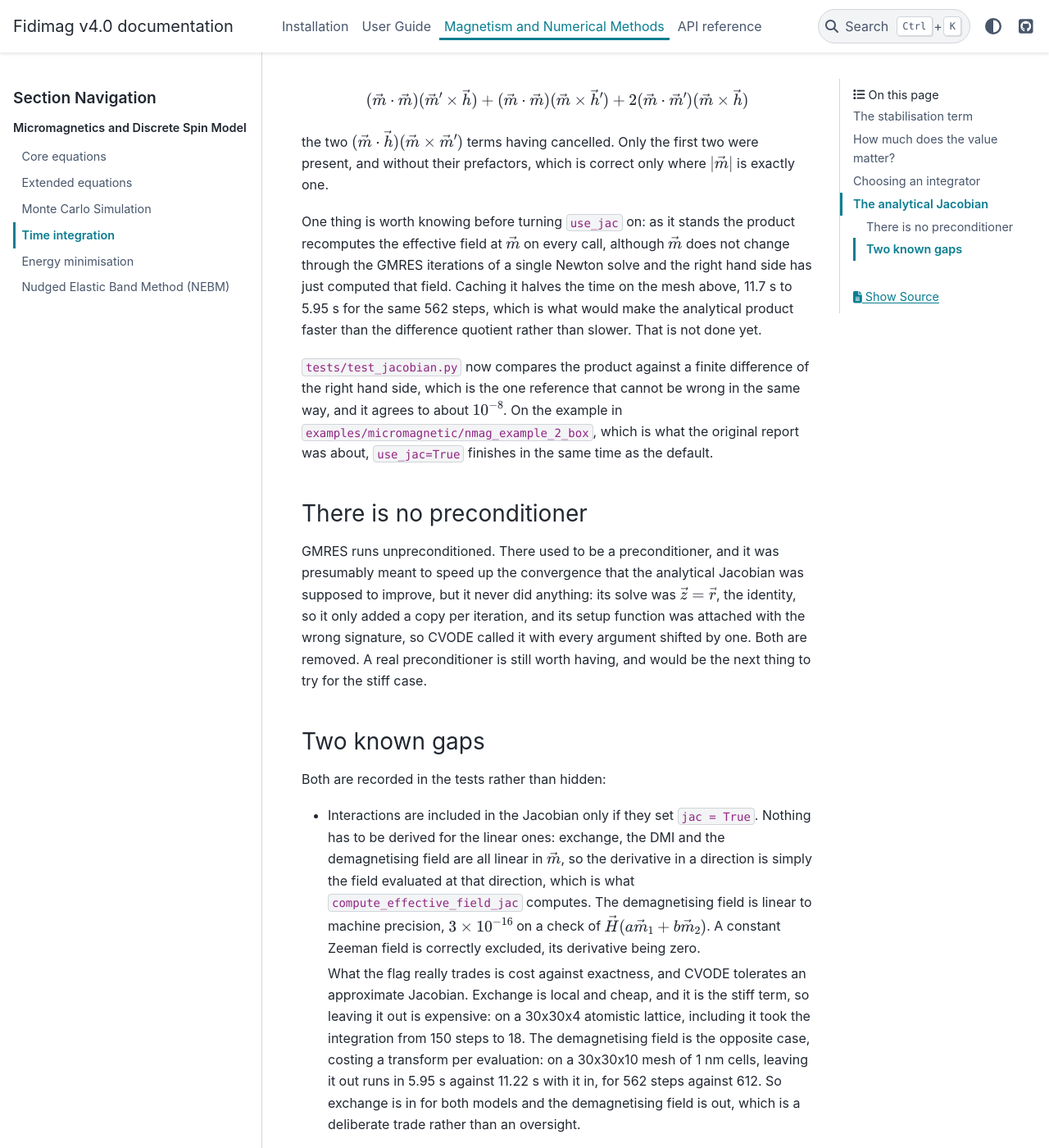
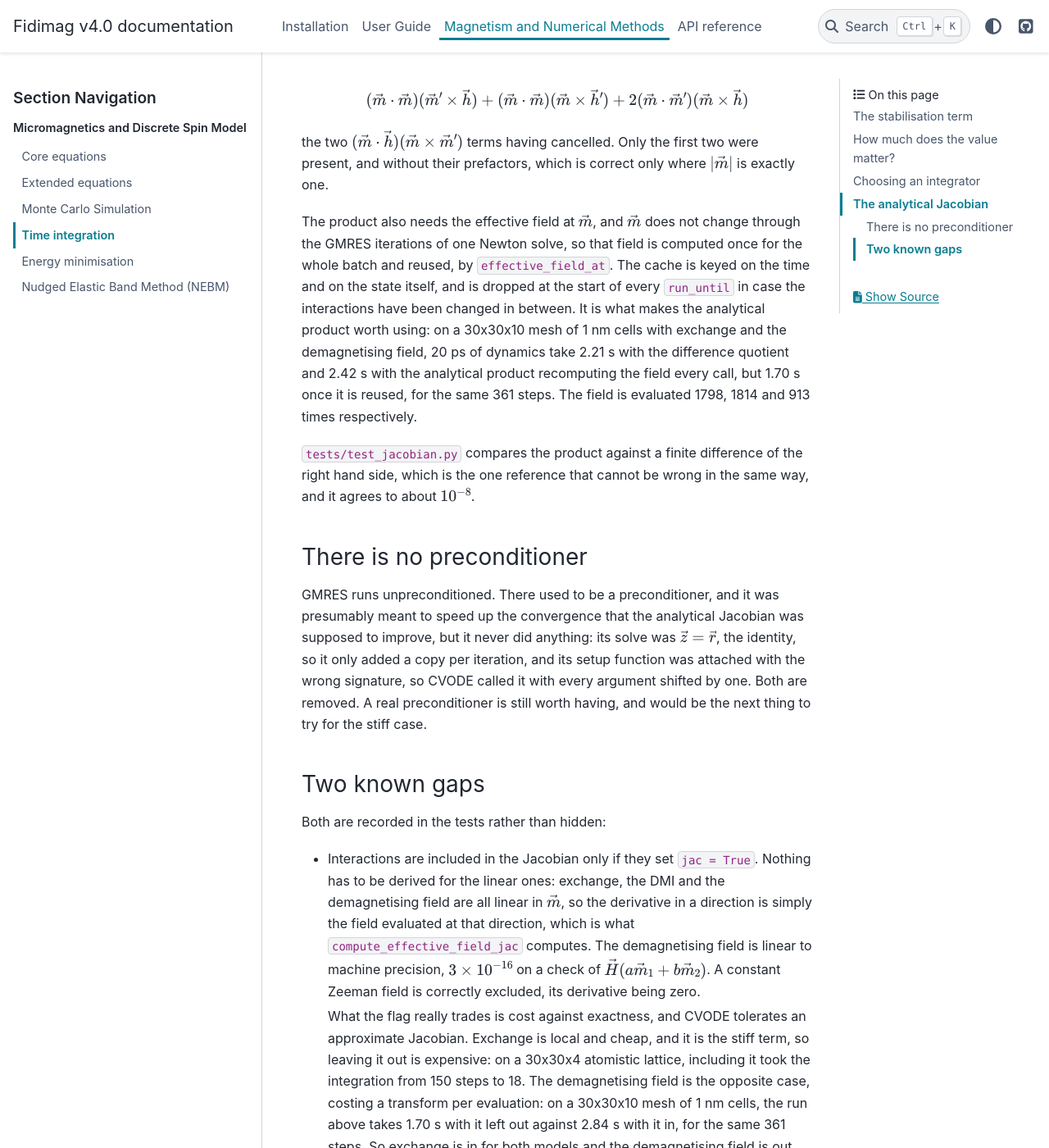
Before and after one commit to computationalmodelling/fidimag, a Sphinx documentation site: the page built from doc/physics_num_methods/time_integration.rst, in a window 1280 px wide and 1400 px high, scrolled down 4980 px. Shown: the whole window at 82% size. Built offline with Sphinx 7.4.7 and the PyData theme 0.15.4, drawn with Linux system fonts in a browser that asks for light colours; pages that are not in the unit, such as notebooks, are missing from menus; some of the changed text lies outside the part shown.

Commit message:
jac: reuse the effective field across a Newton solve
The Jacobian-vector product recomputed the field at m on every call.
Computing it once per state makes use_jac=True faster than the difference
quotient: 1.70 s against 2.21 s on a 30x30x10 mesh. Also stop Sphinx
recursing into its own build directory.

Co-Authored-By: Claude Opus 5 <noreply@anthropic.com>

```diff
--- a/doc/conf.py
+++ b/doc/conf.py
@@ -91,7 +91,7 @@ release = 'v4.0'
 
 # List of patterns, relative to source directory, that match files and
 # directories to ignore when looking for source files.
-exclude_patterns = ['_build', '**.ipynb_checkpoints']
+exclude_patterns = ['_build', 'build', '**.ipynb_checkpoints']
 
 # The name of the Pygments (syntax highlighting) style to use.
 pygments_style = 'sphinx'
--- a/doc/physics_num_methods/time_integration.rst
+++ b/doc/physics_num_methods/time_integration.rst
@@ -230,19 +230,21 @@ the two :math:`(\vec{m}\cdot\vec{h})(\vec{m}\times\vec{m}')` terms having
 cancelled. Only the first two were present, and without their prefactors,
 which is correct only where :math:`|\vec{m}|` is exactly one.
 
-One thing is worth knowing before turning ``use_jac`` on: as it stands the
-product recomputes the effective field at :math:`\vec{m}` on every call,
-although :math:`\vec{m}` does not change through the GMRES iterations of a
-single Newton solve and the right hand side has just computed that field.
-Caching it halves the time on the mesh above, 11.7 s to 5.95 s for the same
-562 steps, which is what would make the analytical product faster than the
-difference quotient rather than slower. That is not done yet.
+The product also needs the effective field at :math:`\vec{m}`, and
+:math:`\vec{m}` does not change through the GMRES iterations of one Newton
+solve, so that field is computed once for the whole batch and reused, by
+``effective_field_at``. The cache is keyed on the time and on the state
+itself, and is dropped at the start of every ``run_until`` in case the
+interactions have been changed in between. It is what makes the analytical
+product worth using: on a 30x30x10 mesh of 1 nm cells with exchange and the
+demagnetising field, 20 ps of dynamics take 2.21 s with the difference
+quotient and 2.42 s with the analytical product recomputing the field every
+call, but 1.70 s once it is reused, for the same 361 steps. The field is
+evaluated 1798, 1814 and 913 times respectively.
 
-``tests/test_jacobian.py`` now compares the product against a finite
-difference of the right hand side, which is the one reference that cannot be
-wrong in the same way, and it agrees to about :math:`10^{-8}`. On the example
-in ``examples/micromagnetic/nmag_example_2_box``, which is what the original
-report was about, ``use_jac=True`` finishes in the same time as the default.
+``tests/test_jacobian.py`` compares the product against a finite difference
+of the right hand side, which is the one reference that cannot be wrong in
+the same way, and it agrees to about :math:`10^{-8}`.
 
 There is no preconditioner
 ^^^^^^^^^^^^^^^^^^^^^^^^^^
@@ -275,10 +277,10 @@ Both are recorded in the tests rather than hidden:
   term, so leaving it out is expensive: on a 30x30x4 atomistic lattice,
   including it took the integration from 150 steps to 18. The demagnetising
   field is the opposite case, costing a transform per evaluation: on a
-  30x30x10 mesh of 1 nm cells, leaving it out runs in 5.95 s against 11.22 s
-  with it in, for 562 steps against 612. So exchange is in for both models
-  and the demagnetising field is out, which is a deliberate trade rather than
-  an oversight.
+  30x30x10 mesh of 1 nm cells, the run above takes 1.70 s with it left out
+  against 2.84 s with it in, for the same 361 steps. So exchange is in for
+  both models and the demagnetising field is out, which is a deliberate trade
+  rather than an oversight.
 - The stabilisation term is differentiated only when ``default_c`` is
   positive. A negative value selects :math:`c = 6\,|dm/dt|`, which the right
   hand side applies and the Jacobian then ignores. That is the default of the
```
Also changed, not shown: CHANGELOG.md (+10 -2 lines), 4 other files.
